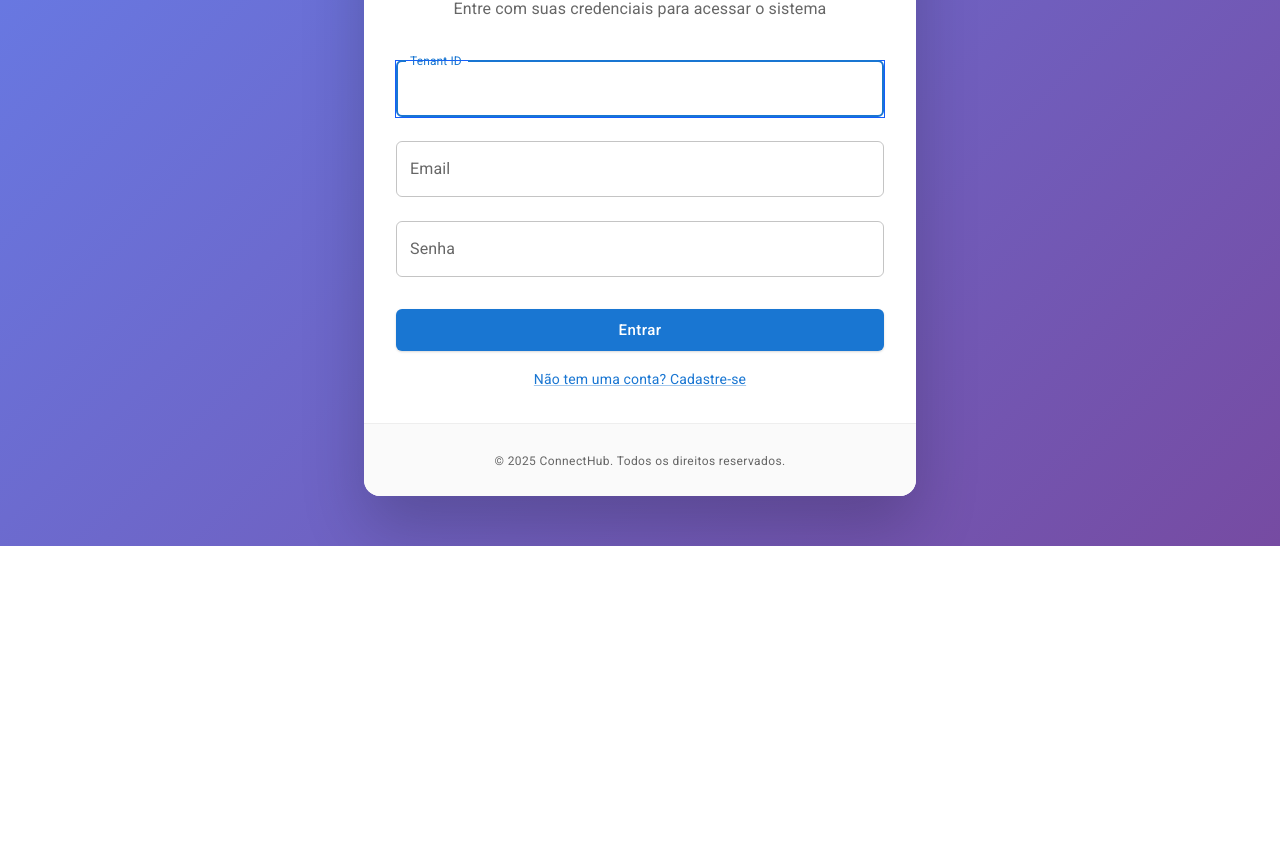
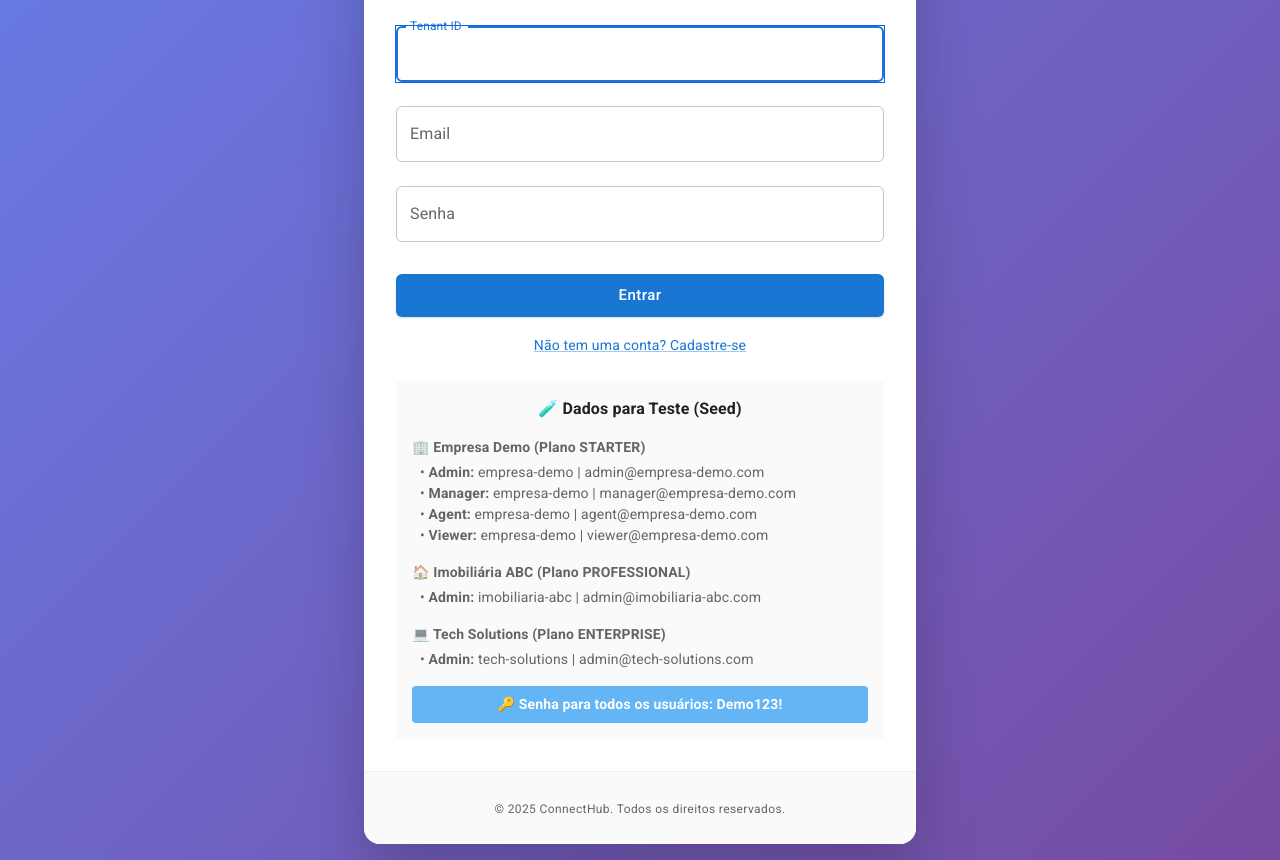
Before and after one commit to geraldobl58/connecthub, a React (Vite) app in the folder apps/application/: page /auth/login in a window 1280 px wide. Shown: the part 254-1114 px from the top of the page. Before the commit the page ends 800 px from the top, so only its background shows below. Built offline with nearby package versions, Linux system fonts and the light colour scheme; no server answers.

Commit message:
feat: add demo user credentials section to LoginForm for testing purposes

```diff
--- a/apps/application/src/components/LoginForm.tsx
+++ b/apps/application/src/components/LoginForm.tsx
@@ -116,6 +116,66 @@ export function LoginForm() {
           Não tem uma conta? Cadastre-se
         </MuiLink>
       </Box>
+
+      <Box
+        sx={{
+          textAlign: "center",
+          mt: 3,
+          p: 2,
+          bgcolor: "grey.50",
+          borderRadius: 1,
+        }}
+      >
+        <Box sx={{ mb: 2 }}>
+          <strong>🧪 Dados para Teste (Seed)</strong>
+        </Box>
+        <Box
+          sx={{
+            fontSize: "0.875rem",
+            color: "text.secondary",
+            textAlign: "left",
+          }}
+        >
+          <Box sx={{ mb: 2 }}>
+            <strong>🏢 Empresa Demo (Plano STARTER)</strong>
+            <Box sx={{ ml: 1, mt: 0.5 }}>
+              • <strong>Admin:</strong> empresa-demo | admin@empresa-demo.com
+              <br />• <strong>Manager:</strong> empresa-demo |
+              manager@empresa-demo.com
+              <br />• <strong>Agent:</strong> empresa-demo |
+              agent@empresa-demo.com
+              <br />• <strong>Viewer:</strong> empresa-demo |
+              viewer@empresa-demo.com
+            </Box>
+          </Box>
+          <Box sx={{ mb: 2 }}>
+            <strong>🏠 Imobiliária ABC (Plano PROFESSIONAL)</strong>
+            <Box sx={{ ml: 1, mt: 0.5 }}>
+              • <strong>Admin:</strong> imobiliaria-abc |
+              admin@imobiliaria-abc.com
+            </Box>
+          </Box>
+          <Box sx={{ mb: 2 }}>
+            <strong>💻 Tech Solutions (Plano ENTERPRISE)</strong>
+            <Box sx={{ ml: 1, mt: 0.5 }}>
+              • <strong>Admin:</strong> tech-solutions |
+              admin@tech-solutions.com
+            </Box>
+          </Box>
+          <Box
+            sx={{
+              textAlign: "center",
+              mt: 2,
+              p: 1,
+              bgcolor: "primary.light",
+              color: "white",
+              borderRadius: 1,
+            }}
+          >
+            <strong>🔑 Senha para todos os usuários: Demo123!</strong>
+          </Box>
+        </Box>
+      </Box>
     </Box>
   );
 }
```
